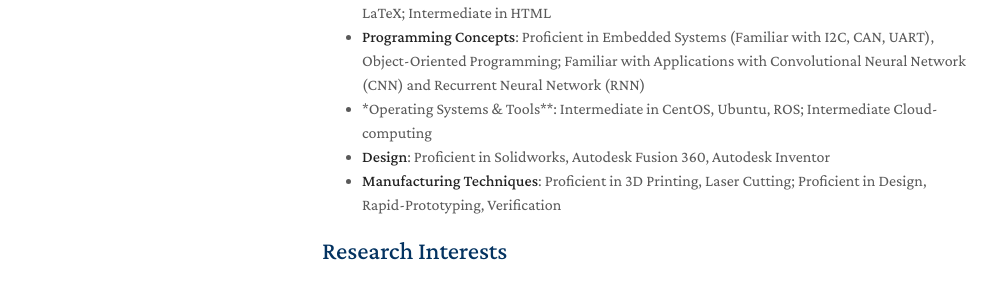
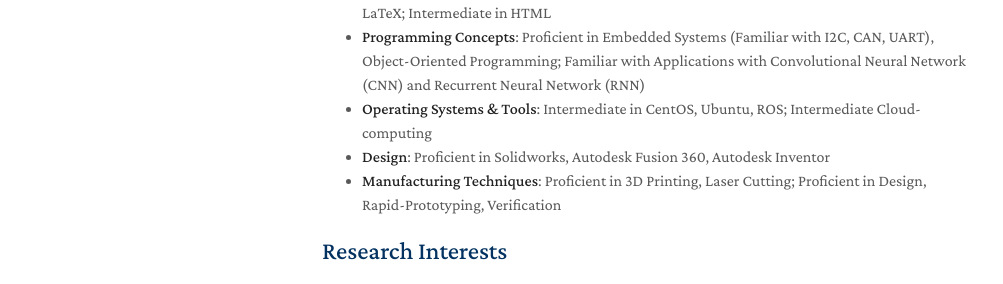
Before and after one commit to ran-xin/ran-xin.github.io, a Jekyll site: the page built from index.md, in a window 1280 px wide and 900 px high. Shown: the part 430-714 px from the top of the window, without its empty margins (148-1151 px from the left). Built offline with Jekyll 4.4.1, drawn with Linux system fonts in a browser that asks for light colours; nearby versions of some CDN libraries; a style sheet for code colours, icons or effects is not loaded; our own code applies the rules of GitHub Pages for plain Markdown files.

```diff
--- a/index.md
+++ b/index.md
@@ -12,7 +12,7 @@ Beyond my formal experiences, I am passionate about applying machine learning to
 ## Skills
 - **Programming Languages**: Proficient in Python, C++, Java (familiar with git for version control), LaTeX; Intermediate in HTML
 - **Programming Concepts**: Proficient in Embedded Systems (Familiar with I2C, CAN, UART), Object-Oriented Programming; Familiar with Applications with Convolutional Neural Network (CNN) and Recurrent Neural Network (RNN)
-- *Operating Systems & Tools**: Intermediate in CentOS, Ubuntu, ROS; Intermediate Cloud-computing
+- **Operating Systems & Tools**: Intermediate in CentOS, Ubuntu, ROS; Intermediate Cloud-computing
 - **Design**: Proficient in Solidworks, Autodesk Fusion 360, Autodesk Inventor
 - **Manufacturing Techniques**: Proficient in 3D Printing, Laser Cutting; Proficient in Design, Rapid-Prototyping, Verification
 
```
